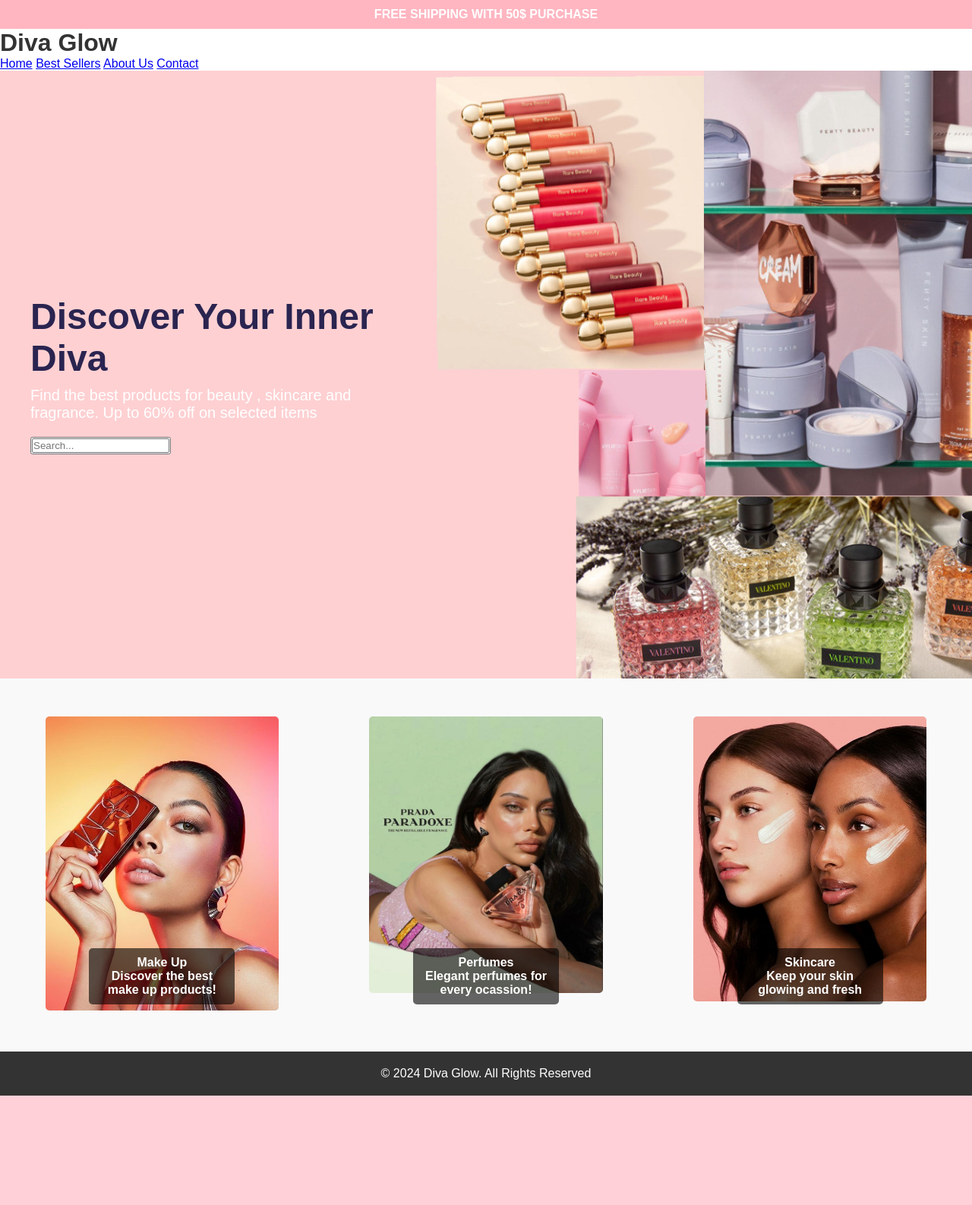
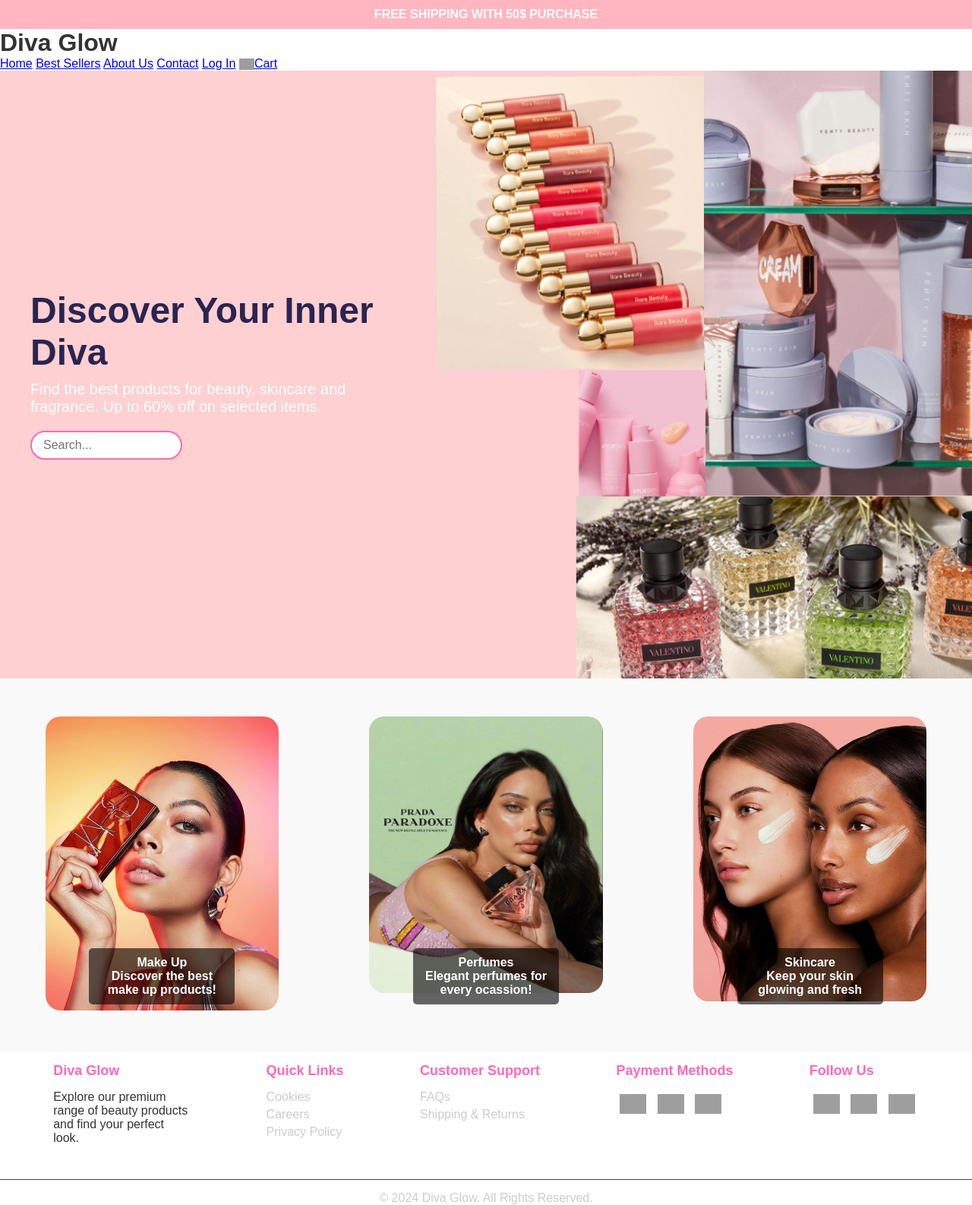
Before and after one commit to loritedemolli/ProjektiWEB, a PHP site: page /projekti.html in a window 1280 px wide. Shown: the whole page at 76% size. Before the commit the page ends 1442 px from the top, so only its background shows below. Run offline with PHP 8.4, Linux system fonts and the light colour scheme; grey boxes are pictures that could not be loaded.

Commit message:
Final homepage

```diff
--- a/projekti.css
+++ b/projekti.css
@@ -47,8 +47,8 @@ body {
     display: flex;
     justify-content: space-between;
     align-items: center;
-    background-color: rgb(255, 235, 243);
-    padding: 15 30px;
+    background-color: rgba(255, 235, 243,0.8);
+    padding: 15px 30px;
 }
 .navbar h1 {
     font-size: 24px;
@@ -62,13 +62,39 @@ body {
 
 }
 .navbar nav a:hover {
-    color: rgb(255, 205, 180);
+    color: rgb(214, 56, 232);
 }
-.search-button [input="text"] {
-    padding: 5px;
-    border-radius: 4px;
-    border: 1px solid #e6b4d5;
+.cart-icon {
+  width: 20px;
+  vertical-align: middle;
+
 }
+.search-button input[type="text"] {
+    width: 200px;
+    padding: 8px 15px;
+    border: 2px solid #ff69b4;
+    border-radius: 20px;
+    font-size: 16px;
+    color: #333;
+    transition: all 0.3 ease;
+}
+
+.search-button {
+    background-color: transparent;
+    position: relative;
+    border: none;
+}
+.search-button input[type="text"]:hover,
+.search-button input[type="text"]:focus {
+    border-color: #ff1493;
+    box-shadow: 0px 0px 5px rgba(255, 20, 147, 0.5);
+}
+.search-button input [type="text"]::placeholder{
+   color: #999;
+   font-style: italic;
+
+}
+
 .container {
     display: flex;
     justify-content: space-around;
@@ -85,10 +111,11 @@ body {
     width: 80%;
     height: auto;
     transition: transform 0.3s ease-in-out;
-    border-radius: 5px;
+    border-radius: 20px;
 }
 .product-category:hover img {
     transform: scale(1.05);
+    box-shadow: 0 0 10px #ff69b4,0 0 20px #ff69b4, 0 0 30px #ff69b4;
 }
 .product-info {
     position: absolute;
@@ -101,23 +128,62 @@ body {
     padding: 10px;
     border-radius: 5px;
 }
-.contact-section {
+
+.footer {
+    background-color: #222;
+    color: white;
+    padding: 40px 0;
+}
+.footer-main {
+    display: flex;
+    flex-wrap: wrap;
+    justify-content: space-around;
+    text-align: left;
+    padding: 0 20px;
+}
+.footer-section{
+    max-width: 180px;
+    margin: 15px;
+}
+.footer-section h3 {
+    font-size: 18px;
+    margin-bottom: 15px;
+    color: #ff69b4;
+
+}
+ .footer-section ul {
+    list-style: none;
+    padding: 0;
+ }
+ .footer-section ul li {
+    margin: 5px 0;
+ }
+ .footer-section ul li a {
+    color: #ccc;
+    text-decoration: none;
+ }
+ .footer-section ul li a:hover {
+    color: #ff69b4;
+ }
+
+ .payment-methods img , .social-media img {
+    width: 35px;
+    height: auto;
+    margin: 5px;
+    transition: transform 0.3 s ease;
+    background-color: transparent;
+ }
+
+ .payment-methods img:hover, .social-media img:hover {
+    transform: scale(1.1);
+ }
+ .footer-bottom {
     text-align: center;
-    padding: 30px;
-    background-color: #f5f5f5;
-    color: #333;
-}
-.contact-section h3 {
-    font-size: 24px;
-    margin-bottom: 10px;
-}
-.contact-section p {
-    font-size: 16px;
-    margin: 5px 0;
-}
-.footer {
-    background-color: #333;
-    color: white;
-    text-align: center;
-    padding: 20px;
-}
+    margin-top: 30px;
+    padding-top: 15px;
+    border-top: 1px solid #444;
+    color: #ccc;
+ }
+ .footer-bottom p {
+    margin: 0;
+ }
--- a/projekti.html
+++ b/projekti.html
@@ -1,5 +1,4 @@
 <!DOCTYPE html>
-
 <html lang="en">
 <head>
     <meta charset="UTF-8">
@@ -10,7 +9,7 @@
 <body>
     <header>
         <div id="header-bar">
-<p><b> FREE SHIPPING WITH 50$ PURCHASE</b></p>
+            <p><b>FREE SHIPPING WITH 50$ PURCHASE</b></p>
         </div>
         <div class="nav-bar">
             <h1>Diva Glow</h1>
@@ -19,6 +18,8 @@
                 <a href="#">Best Sellers</a>
                 <a href="#">About Us</a>
                 <a href="#">Contact</a>
+                <a href="#">Log In</a>
+                <a href="#"><img src="fotot/cart.png" alt="Shopping Cart" class="cart-icon">Cart</a>
             </nav>
         </div>
     </header>
@@ -26,7 +27,7 @@
     <section class="hero-section">
         <div class="hero-content">
             <h2>Discover Your Inner Diva</h2>
-            <p>Find the best products for beauty , skincare and fragrance. Up to 60% off on selected items</p>
+            <p>Find the best products for beauty, skincare and fragrance. Up to 60% off on selected items.</p>
             <button class="search-button">
                 <input type="text" placeholder="Search...">
             </button>
@@ -54,16 +55,51 @@
         <img src="fotot/skincare.jpg" alt="skincare">
         <div class="product-info">
             <p>Skincare</p>
-            <P>Keep your skin glowing and fresh</P>
+            <p>Keep your skin glowing and fresh</p>
         </div>
     </div>
     </div>
+<footer>
+    <div class="footer-main">
+        <div class="footer-section brand-info">
+            <h3>Diva Glow</h3>
+            <p>Explore our premium range of beauty products and find your perfect look.</p>
+        </div>
 
-     <footer>
-        <div class="footer">
-            <p>&copy; 2024 Diva Glow. All Rights Reserved</p>
+    <div class="footer-section links">
+        <h3>Quick Links</h3>
+        <ul>
+        <li><a href="#">Cookies</a></li>
+        <li><a href="#">Careers</a></li>
+        <li><a href="#">Privacy Policy</a></li>
+        </ul>
+    </div>
 
+    <div class="footer-section support">
+        <h3>Customer Support</h3>
+        <ul>
+            <li><a href="#">FAQs</a></li>
+            <li><a href="#">Shipping & Returns</a></li>
+        </ul>
+    </div>
 
+    <div class="footer-section payment-methods">
+        <h3>Payment Methods</h3>
+        <img src="fotot/visa.png" alt="Visa">
+        <img src="fotot/mastercard.png" alt="Mastercard">
+        <img src="fotot/pay.png" alt="PayPal">
+    </div>
+
+    <div class="footer-section social-media">
+        <h3>Follow Us</h3>
+        <a href="https://facebook.com"><img src="fotot/facebook.png" alt="facebook"></a>
+        <a href="https://instagram.com"><img src="fotot/i.png" alt="instagram"></a>
+        <a href="https://tiktok.com"><img src="fotot/ti.png" alt="tik tok"></a>
+    </div>
+    </div>
+
+<div class="footer-bottom">
+    <p>&copy; 2024 Diva Glow. All Rights Reserved.</p>
 </div>
 </footer>
 
```
Lines whose indentation alone changed are shown as unchanged.
